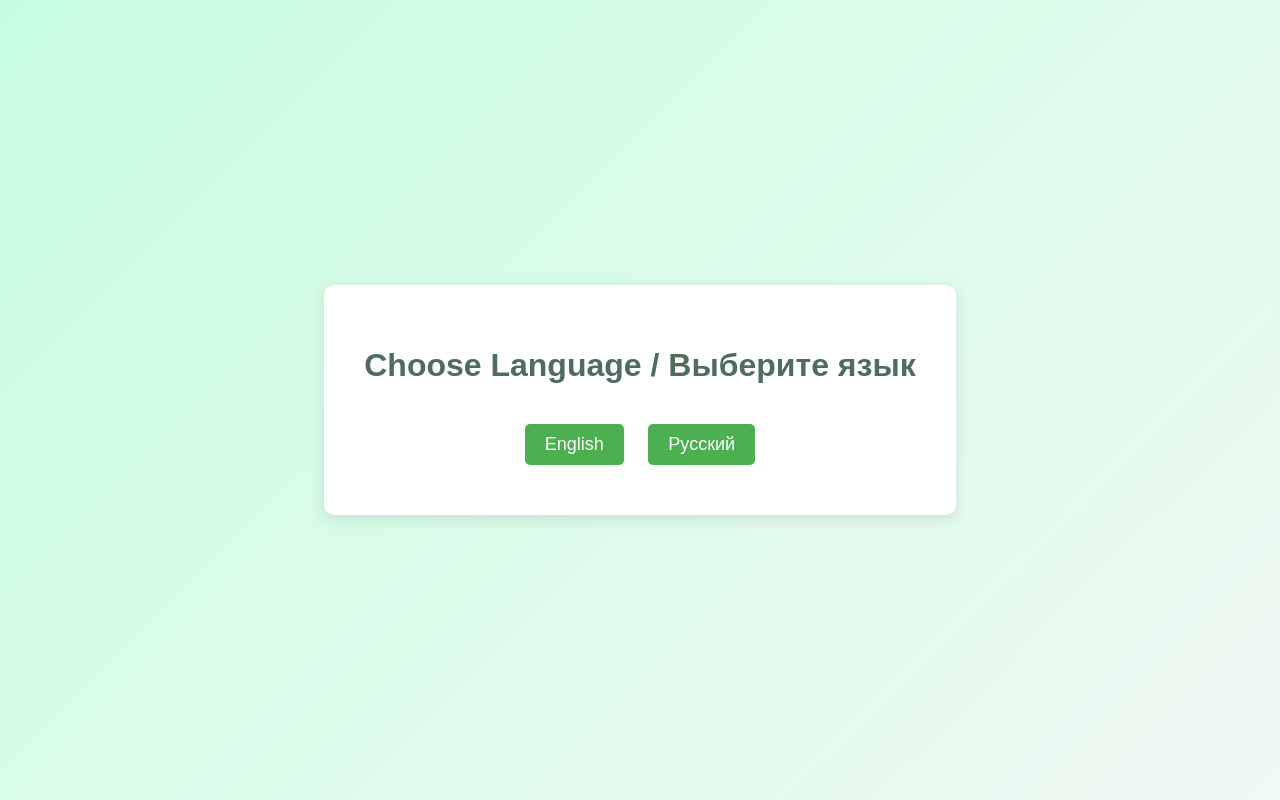
After one commit to ex7remum/iw_project, a Flask app: page /choose_language in a window 1280 px wide. The commit adds this page. Run offline with Flask 3, Linux system fonts and the light colour scheme; parts of the project's set-up code (start-up, migrations or seed data) failed here and were passed over.

Commit message:
added pop up lang

```diff
--- a/main.py
+++ b/main.py
@@ -11,6 +11,9 @@ from scout_apm.flask import ScoutApm
 import argparse
 from openai import OpenAI
 import logging
+
+from flask import Flask, render_template, request, redirect, url_for, session, jsonify
+from flask_session import Session
 
 app = Flask(__name__)
 app.config['SECRET_KEY'] = 'your_secret_key'
@@ -66,29 +69,32 @@ def load_medicines(lang):
     return list(map(lambda x: x.lower(), drugs_data['Drug_name_en'].values.tolist()))
 
 
+@app.route('/choose_language')
+def choose_language():
+    return render_template('choose_language.html')
+
+
 # Start page
 @app.route('/', methods=['GET', 'POST'])
 def index():
     # Set default language
+    lang = request.args.get('lang')
+    if lang:
+        session['lang'] = lang
     if 'lang' not in session:
-        session['lang'] = 'en'
+        return redirect(url_for('choose_language'))
     #medicine_trie = Trie(session['lang'])  # this causes the session error
 
     medicines = load_medicines(session['lang'])
 
     result = ''
     if request.method == 'POST':
-        if 'lang_switch' in request.form:
-            # Language switch handling
-            session['lang'] = 'ru' if session['lang'] == 'en' else 'en'
-            return redirect(url_for('index'))
-        else:
-            # Input processing
-            medicines_input = list(map(lambda x: x.strip().lower(), request.form.get('medicines').split(',')))
+        # Input processing
+        medicines_input = list(map(lambda x: x.strip().lower(), request.form.get('medicines').split(',')))
 
-            valid_medicines = [med.strip().lower() for med in medicines_input if med.strip() in medicines]
+        valid_medicines = [med.strip().lower() for med in medicines_input if med.strip() in medicines]
 
-            result = processor.processing(client, valid_medicines, session['lang'], use_summarizer=use_summ_flag)
+        result = processor.processing(client, valid_medicines, session['lang'], use_summarizer=use_summ_flag)
 
     return render_template('index.html', result=result, lang=session['lang'])
 
--- /dev/null
+++ b/templates/choose_language.html
@@ -0,0 +1,50 @@
+<!DOCTYPE html>
+<html>
+<head>
+    <title>Choose Language / Выберите язык</title>
+    <style>
+        body {
+            font-family: 'Poppins', Arial, sans-serif;
+            display: flex;
+            justify-content: center;
+            align-items: center;
+            height: 100vh;
+            margin: 0;
+            background: linear-gradient(135deg, #c7fddf, #f0f9f4);
+        }
+        .language-container {
+            text-align: center;
+            background-color: white;
+            padding: 40px;
+            border-radius: 10px;
+            box-shadow: 0 4px 15px rgba(0, 0, 0, 0.1);
+        }
+        h1 {
+            color: #4f6d5f;
+            margin-bottom: 30px;
+        }
+        .language-button {
+            display: inline-block;
+            padding: 10px 20px;
+            margin: 10px;
+            font-size: 18px;
+            color: white;
+            background-color: #4caf50;
+            border: none;
+            border-radius: 5px;
+            text-decoration: none;
+            transition: background-color 0.3s;
+        }
+        .language-button:hover {
+            background-color: #388e3c;
+        }
+    </style>
+</head>
+<body>
+    <div class="language-container">
+        <h1>Choose Language / Выберите язык</h1>
+        <a href="/?lang=en" class="language-button">English</a>
+        <a href="/?lang=ru" class="language-button">Русский</a>
+    </div>
+</body>
+</html>
```
Also changed, not shown: templates/index.html (+0 -9 lines).
